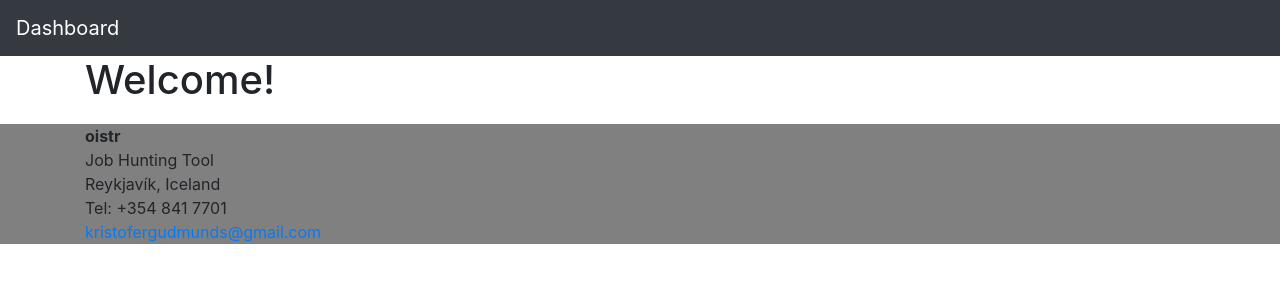
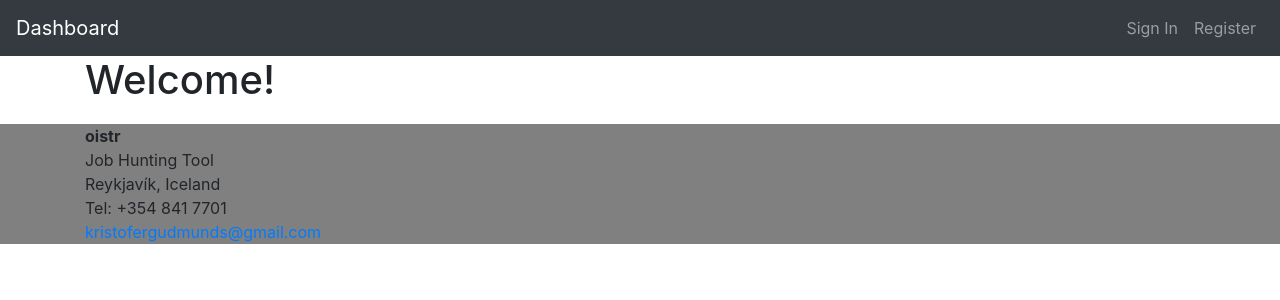
Before and after one commit to stofistofi/oistr, a Django app: page / in a window 1280 px wide. Shown: the top 300 px of the page. Run offline with Django 3.2, Linux system fonts and the light colour scheme; some libraries are stand-ins or nearby versions.

Commit message:
registration comlpeted

```diff
--- a/oistr/templates/base.html
+++ b/oistr/templates/base.html
@@ -24,6 +24,21 @@
                 </ul>
                 <div class="form-inline my-2 my-lg-0">
                     <ul class="navbar-nav mr-auto">
+                        {% if user.is_authenticated %}
+                            <li class="nav-item {{ profile }}">
+                                <a class="nav-link {% if 'profile' in request.path %} active {% endif %}" href="{% url 'profile' %}">Profile<span class="sr-only">(current)</span></a>
+                            </li>
+                            <li class="nav-item">
+                                <a class="nav-link" href="{% url 'logout' %}">Logout<span class="sr-only">(current)</span></a>
+                            </li>
+                        {% else %}
+                            <li class="nav-item {{ sign_in }}">
+                                <a class="nav-link {% if 'login' in request.path %} active {% endif %}" href="{% url 'login' %}">Sign In<span class="sr-only">(current)</span></a>
+                            </li>
+                            <li class="nav-item {{ register }}">
+                                <a class="nav-link {% if 'register' in request.path %} active {% endif %}" href="{% url 'register' %}">Register<span class="sr-only">(current)</span></a>
+                            </li>
+                        {% endif %}
                     </ul>
                 </div>
             </div>
--- a/oistr/user/urls.py
+++ b/oistr/user/urls.py
@@ -5,6 +5,7 @@ from . import views
 
 urlpatterns = [
     path('register', views.register, name='register'),
-    path('profile', views.profile, name='user-profile'),
-    path('login', LoginView.as_view(template_name='user/login.html'), name='login')
+    path('profile', views.profile, name='profile'),
+    path('login', LoginView.as_view(template_name='user/login.html'), name='login'),
+    path('logout', LogoutView.as_view(next_page='login'), name='logout')
 ]
--- a/oistr/user/views.py
+++ b/oistr/user/views.py
@@ -10,8 +10,7 @@ def register(request):
             # Saving to the database
             prof = profile_form.save(commit=False)
             prof.profileImage = (prof.profileImage if prof.profileImage else 'profileImages/user.png')
-            prof.save()
-            user_form.save()
+            prof.user = user_form.save()
             new_user = authenticate(username=user_form.cleaned_data['username'],
                                     password=user_form.cleaned_data['password1'])
             login(request, new_user)
```
Also changed, not shown: oistr/db.sqlite3 (deleted), oistr/media/profileImages/user.png (added), oistr/profileImages/photo.jpg (added), oistr/profileImages/profile.jpg (added), oistr/profileImages/ópóli.jpg (added), oistr/profileImages/ópóli_6i7UYI9.jpg (added), oistr/profileImages/ópóli_sq.jpg (added), oistr/user/migrations/0001_initial.py (added).
